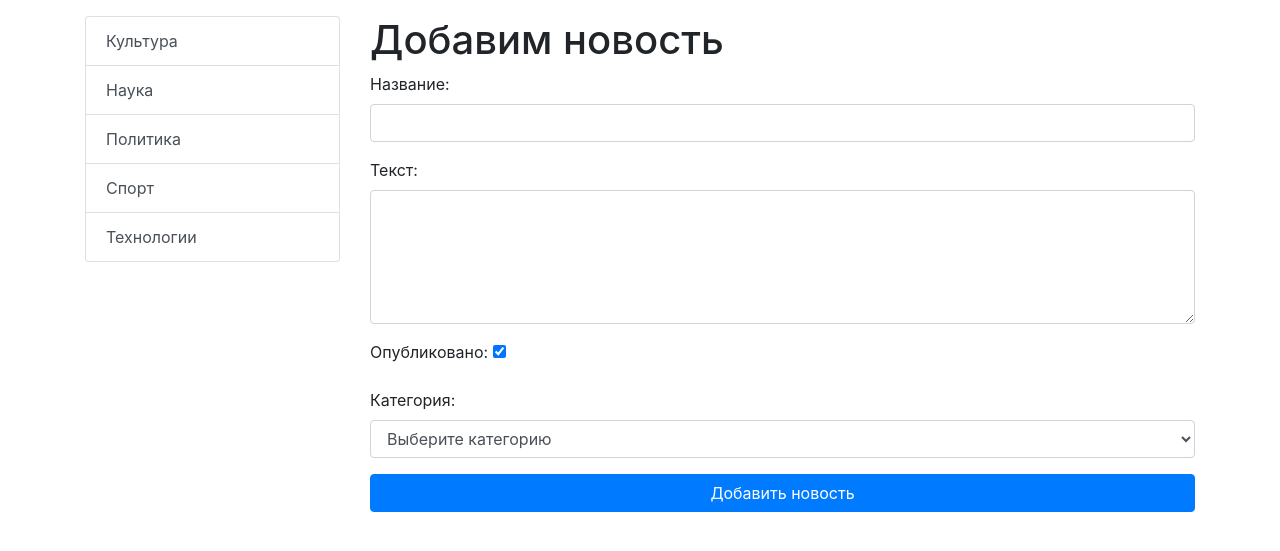
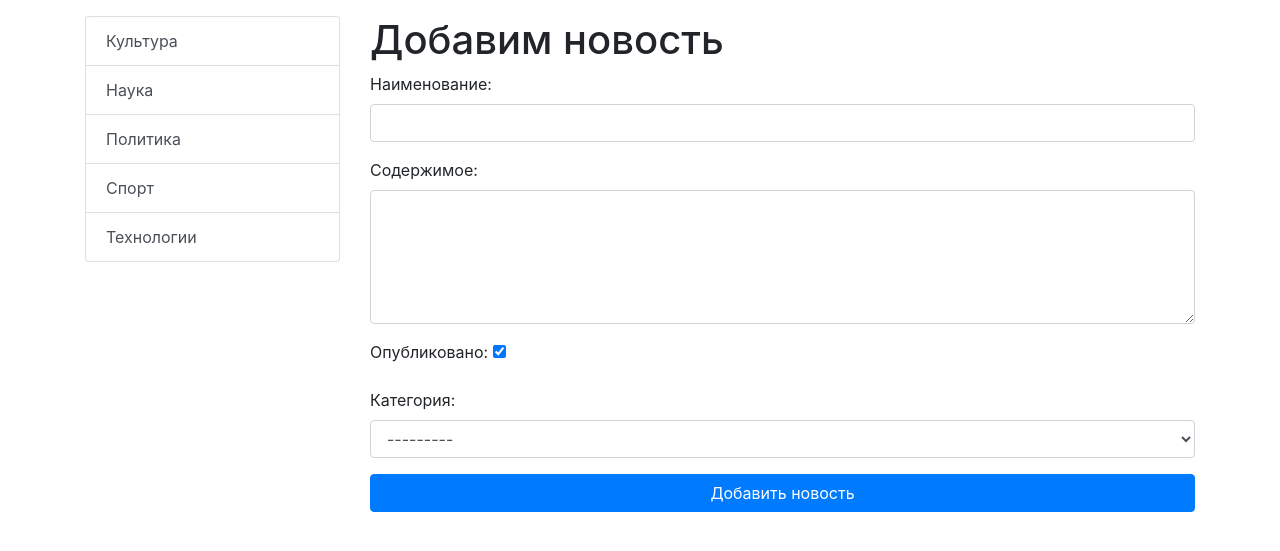
Before and after one commit to ilyshev/django_news_site, a Django app: page /news/add_news/ in a window 1280 px wide. Shown: the part 56-607 px from the top of the page. Run offline with Django 3.2, Linux system fonts and the light colour scheme; data comes from the database, SQL or seed files in the repository; some libraries are stand-ins or nearby versions.

Commit message:
working with forms.py

```diff
--- a/webformyself/news/forms.py
+++ b/webformyself/news/forms.py
@@ -1,12 +1,14 @@
 from django import forms
-from .models import Category
+from .models import News
 
 
-class NewsForm(forms.Form):
-    title = forms.CharField(max_length=128, label='Название', widget=forms.TextInput(attrs={'class': 'form-control'}))
-    content = forms.CharField(label='Текст', widget=forms.Textarea(attrs={
-        'class': 'form-control',
-        'rows': 5
-    }))
-    is_published = forms.BooleanField(label='Опубликовано', initial=True)
-    category = forms.ModelChoiceField(queryset=Category.objects.all(), label='Категория', empty_label='Выберите категорию', widget=forms.Select(attrs={'class': 'form-control'}))
+class NewsForm(forms.ModelForm):
+    class Meta:
+        model = News
+        # fields = '__all__'
+        fields = ['title', 'content', 'is_published', 'category']
+        widgets = {
+            'title': forms.TextInput(attrs={'class': 'form-control'}),
+            'content': forms.Textarea(attrs={'class': 'form-control', 'rows': 5}),
+            'category': forms.Select(attrs={'class': 'form-control'}),
+        }
--- a/webformyself/news/views.py
+++ b/webformyself/news/views.py
@@ -30,7 +30,8 @@ def add_news(request):
         form = NewsForm(request.POST)
         if form.is_valid():
             # print(form.cleaned_data)
-            news = News.objects.create(**form.cleaned_data)
+            # news = News.objects.create(**form.cleaned_data)
+            news = form.save()
             return redirect(news)
     else:
         form = NewsForm()
--- a/webformyself/static/css/style.css
+++ b/webformyself/static/css/style.css
@@ -1,7 +1,6 @@
 body {
     background-color: #fefefe;
 }
-
 .errorlist {
     color: red;
 }
--- a/webformyself/webformyself/static/css/style.css
+++ b/webformyself/webformyself/static/css/style.css
@@ -1,3 +1,6 @@
 body {
     background-color: #fefefe;
 }
+.errorlist {
+    color: red;
+}
```
Also changed, not shown: 1 other file.
